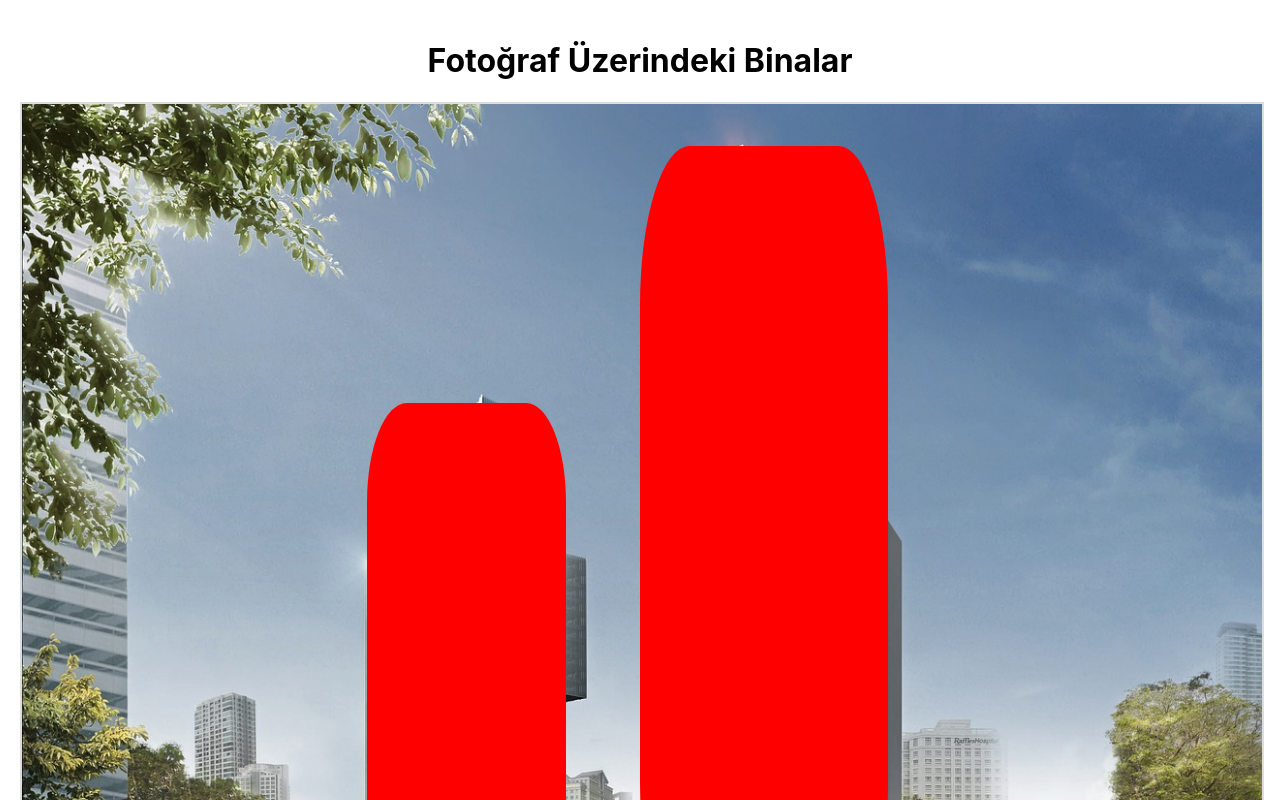
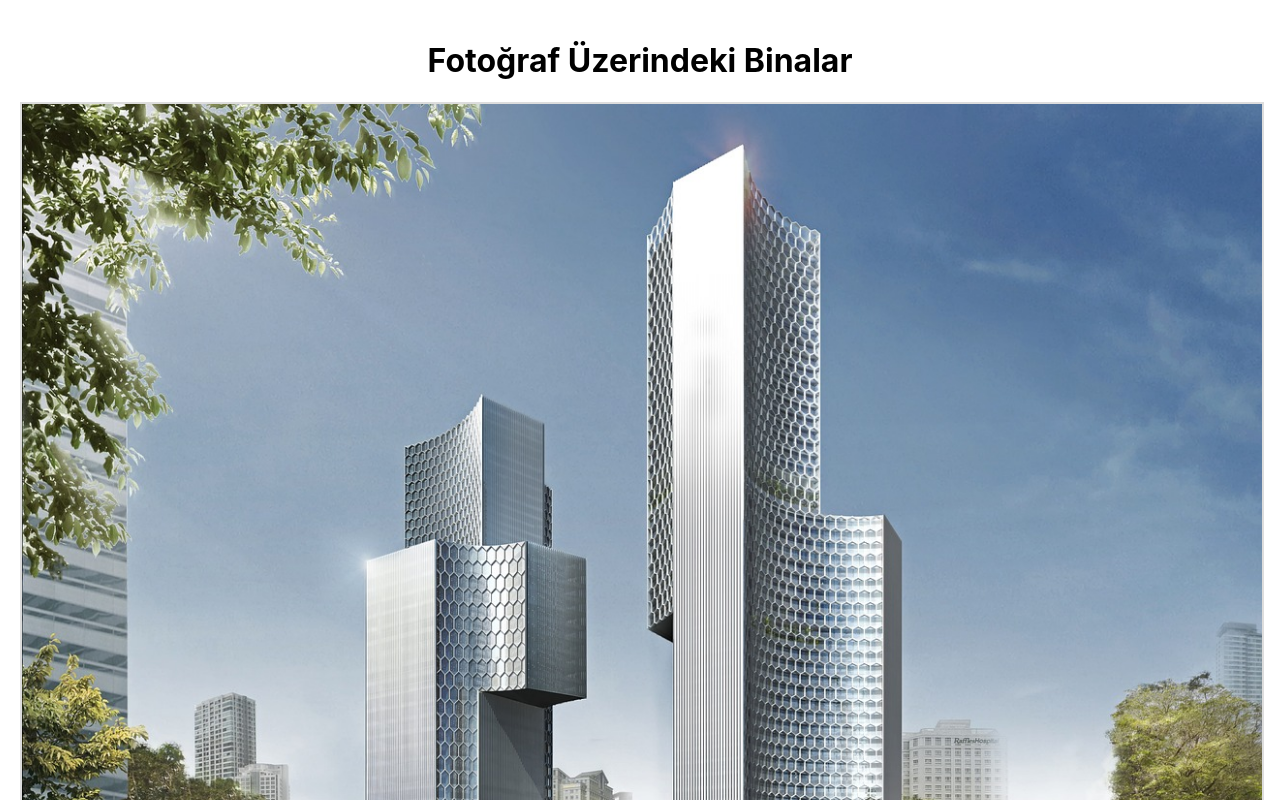
Before and after one commit to NazKuntalp/DesignLife, a React (Create React App) app: page / in a window 1280 px wide. Shown: the top 800 px of the page. Built offline with nearby package versions, Linux system fonts and the light colour scheme.

Commit message:
Background changed

```diff
--- a/src/InteractivePage.css
+++ b/src/InteractivePage.css
@@ -15,7 +15,6 @@
   }
 
   .clickable-area {
-    background-color: red;  /* Tıklanabilir alanın rengi */
     border-radius: 50%;
     cursor: pointer;
   }
```
